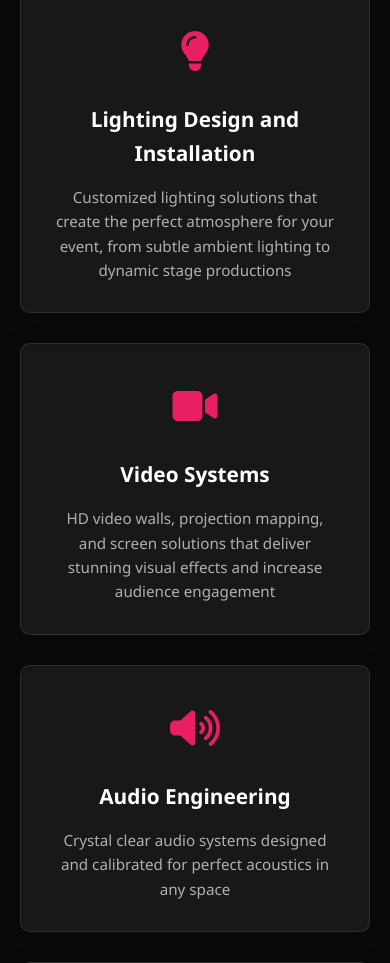
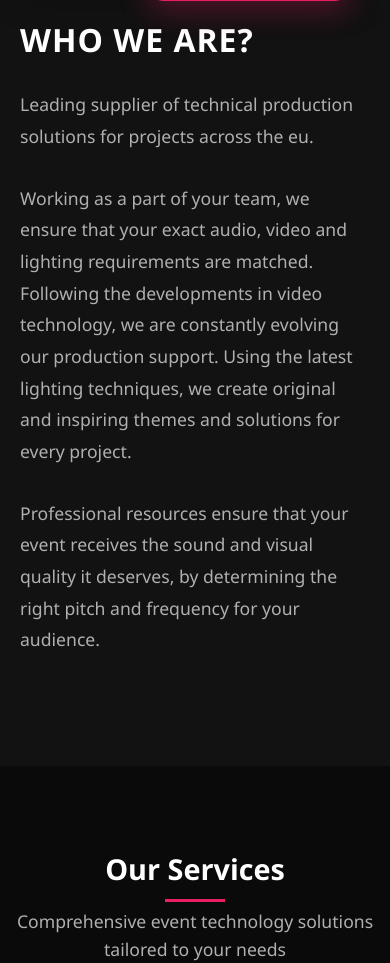
Before and after one commit to Kukii258/IvasGroup, a Django app: page / in a window 390 px wide. Shown: the part 1113-2076 px from the top of the page. Run offline with Django 5.2, Linux system fonts and the light colour scheme; parts of the project's set-up code (start-up, migrations or seed data) failed here and were passed over.

Commit message:
updated requestes

```diff
--- a/ivasgroup/static/css/styles.css
+++ b/ivasgroup/static/css/styles.css
@@ -1658,3 +1656,104 @@
   text-decoration: none;
   cursor: pointer;
 }
+
+.logo_image{
+  height: 70px; width: auto; margin-top: 8px
+}
+
+@media (max-width: 768px) {
+  .logo_image{
+  height: 56px; width: auto; margin-top: 8px
+}
+}
+/* Who We Are Section */
+.who-we-are {
+  background-color: var(--dark-bg);
+  position: relative;
+  overflow: hidden;
+}
+
+.who-we-are-container {
+  display: flex;
+  flex-wrap: wrap;
+  align-items: center;
+  gap: 60px;
+  max-width: 1200px;
+  margin: 0 auto;
+  padding: 0 20px;
+}
+
+.who-we-are-image {
+  flex: 1;
+  min-width: 300px;
+  position: relative;
+}
+
+.who-we-are-image img {
+  width: 100%;
+  border-radius: 20px;
+  box-shadow: 0 20px 40px rgba(0, 0, 0, 0.3);
+}
+
+.who-we-are-content {
+  flex: 1;
+  min-width: 300px;
+}
+
+.who-we-are-heading {
+  font-size: 2.5rem;
+  font-weight: 700;
+  line-height: 1.2;
+  margin-bottom: 30px;
+  text-transform: uppercase;
+  letter-spacing: 1px;
+}
+
+.who-we-are-text {
+  color: var(--gray-text);
+  font-size: 1.1rem;
+  line-height: 1.8;
+  margin-bottom: 30px;
+}
+
+.experience-badge {
+  position: absolute;
+  bottom: -30px;
+  right: 30px;
+  background: var(--primary-color);
+  color: white;
+  padding: 20px;
+  border-radius: 15px;
+  text-align: center;
+  box-shadow: 0 10px 30px rgba(233, 30, 99, 0.3);
+}
+
+.experience-number {
+  font-size: 2.5rem;
+  font-weight: 700;
+  line-height: 1;
+  margin-bottom: 5px;
+}
+
+.experience-text {
+  font-size: 0.9rem;
+  text-transform: uppercase;
+  letter-spacing: 1px;
+}
+
+@media (max-width: 768px) {
+  .who-we-are-container {
+    flex-direction: column;
+    gap: 40px;
+  }
+
+  .who-we-are-heading {
+    font-size: 2rem;
+  }
+
+  .experience-badge {
+    bottom: -20px;
+    right: 20px;
+    padding: 15px;
+  }
+}
--- a/ivasgroup/templates/html/about.html
+++ b/ivasgroup/templates/html/about.html
@@ -31,7 +31,7 @@
     <header>
       <div class="logo">
         <a href="{% url 'home' %}">
-            <img style="height: 60px; width: auto; margin-top: 8px" src="{% static 'images/index/logo_color.png' %}" alt="logo">
+            <img style="height: 80px; width: auto; margin-top: 8px" src="{% static 'images/index/logo_color.png' %}" alt="logo">
         </a>
       </div>
       <nav>
@@ -204,9 +204,9 @@
         <div class="footer-contact">
           <h4 data-en="Contact Us" data-hr="Kontaktirajte nas">Contact Us</h4>
           <ul>
-            <li><i class="fas fa-map-marker-alt"></i> Donje Svetice 40, 10000, Zagreb</li>
+            <li><i class="fas fa-map-marker-alt"></i> Green Gold V1, 4. Kat, Ul. grada Vukovara 269F, 10000, Zagreb</li>
             <li><i class="fas fa-phone"></i> 01 4633 353</li>
-            <li><i class="fas fa-envelope"></i> info@ivasgroup.com</li>
+            <li><i class="fas fa-envelope"></i> skladiste@ivas.hr</li>
           </ul>
         </div>
       </div>
--- a/ivasgroup/templates/html/gallery.html
+++ b/ivasgroup/templates/html/gallery.html
@@ -85,7 +85,7 @@
         <header>
       <div class="logo">
         <a href="{% url 'home' %}">
-            <img style="height: 60px; width: auto; margin-top: 8px" src="{% static 'images/index/logo_color.png' %}" alt="logo">
+            <img style="height: 80px; width: auto; margin-top: 8px" src="{% static 'images/index/logo_color.png' %}" alt="logo">
         </a>
       </div>
       <nav>
@@ -801,9 +801,9 @@
         <div class="footer-contact">
           <h4 data-en="Contact Us" data-hr="Kontaktirajte nas">Contact Us</h4>
           <ul>
-            <li><i class="fas fa-map-marker-alt"></i> Donje Svetice 40, 10000, Zagreb</li>
+            <li><i class="fas fa-map-marker-alt"></i>Green Gold V1, 4. Kat, Ul. grada Vukovara 269F, 10000, Zagreb</li>
             <li><i class="fas fa-phone"></i> 01 4633 353</li>
-            <li><i class="fas fa-envelope"></i> info@ivasgroup.com</li>
+            <li><i class="fas fa-envelope"></i>skladiste@ivas.hr</li>
           </ul>
         </div>
       </div>
--- a/ivasgroup/templates/html/index.html
+++ b/ivasgroup/templates/html/index.html
@@ -126,6 +127,26 @@
           <div class="swiper-button-next"></div>
         </div>
       </section>
+
+
+      <section class="who-we-are">
+        <div class="who-we-are-container">
+          <div class="who-we-are-image">
+            <img src="https://images.unsplash.com/photo-1492684223066-81342ee5ff30?ixlib=rb-1.2.1&auto=format&fit=crop&w=1500&q=80" alt="Technical production setup">
+            <div class="experience-badge">
+              <div class="experience-number">25+</div>
+              <div class="experience-text">Years of Excellence</div>
+            </div>
+          </div>
+          <div class="who-we-are-content">
+            <h2 class="who-we-are-heading">Who We Are?</h2>
+            <p class="who-we-are-text">Leading supplier of technical production solutions for projects across the eu.</p>
+            <p class="who-we-are-text">Working as a part of your team, we ensure that your exact audio, video and lighting requirements are matched. Following the developments in video technology, we are constantly evolving our production support. Using the latest lighting techniques, we create original and inspiring themes and solutions for every project.</p>
+            <p class="who-we-are-text">Professional resources ensure that your event receives the sound and visual quality it deserves, by determining the right pitch and frequency for your audience.</p>
+          </div>
+        </div>
+      </section>
+
 
       <!-- Services Section -->
       <section id="services" class="services">
```
Also changed, not shown: other parts of ivasgroup/static/css/styles.css (+35 -37 lines), other parts of ivasgroup/templates/html/index.html (+27 -26 lines), ivasgroup/templates/html/contact.html (+15 -7 lines), ivasgroup/static/images/index/7.JPG.
